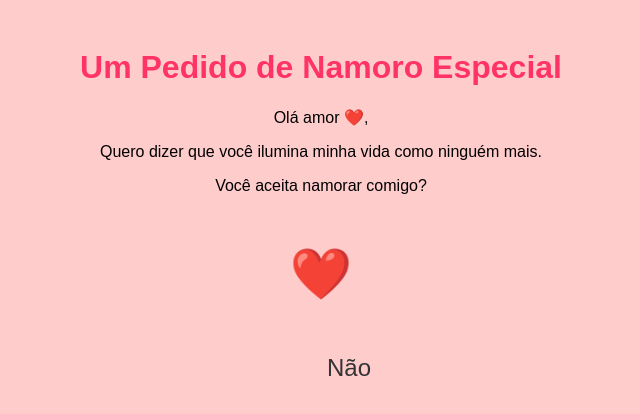
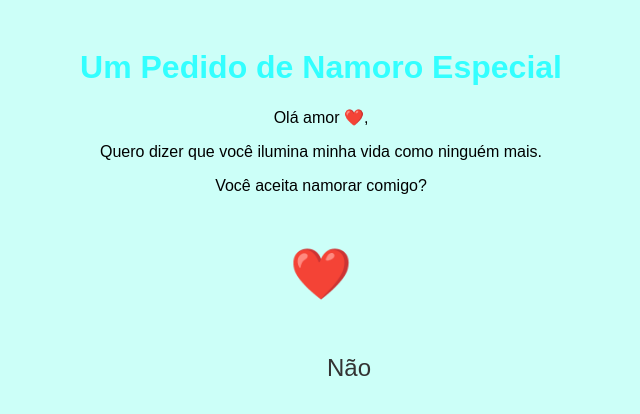
Before and after one commit to Anz0mer/PJT.DATINGRQST_HTML, a plain HTML site: page index.html in a window 1280 px wide. Shown: the whole page, without its empty margins (319-959 px from the left). Drawn offline with Linux system fonts and the light colour scheme.

Commit message:
alteração do css

```diff
--- a/index.html
+++ b/index.html
@@ -6,7 +6,7 @@
     <title>Dating Request</title>
     <style>
         body {
-            background-color: #ffcccc;
+            background-color: #ccfff8;
             text-align: center;
             font-family: Arial, sans-serif;
         }
@@ -16,19 +16,19 @@
         }
 
         h1 {
-            color: #ff3366;
+            color: #33ffff;
         }
 
         .heart {
             font-size: 50px;
-            color: #ff3366;
+            color: #fc0000;
             cursor: pointer;
         }
 
         #nao {
             font-size: 24px;
             color: #333;
-            background-color: #ffcccc;
+            background-color: #ccfff8;
             border: none;
             cursor: pointer;
             position: absolute;
```
